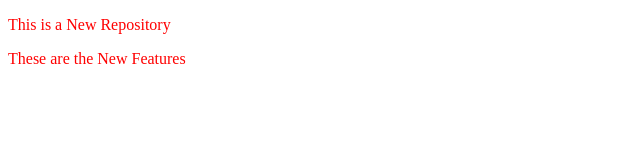
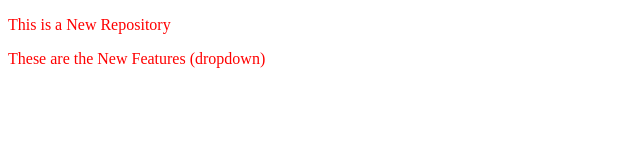
Before and after one commit to p-sabnis07/localrepo, a plain HTML site: page index.html in a window 1280 px wide. Shown: the full height of the page, 0-640 px from the left. Drawn offline with Linux system fonts and the light colour scheme.

Commit message:
Added Dropdown

```diff
--- a/index.html
+++ b/index.html
@@ -8,6 +8,6 @@
 </head>
 <body>
     <p>This is a New Repository</p>
-    <p>These are the New Features</p>
+    <p>These are the New Features (dropdown)</p>
 </body>
 </html>
```
